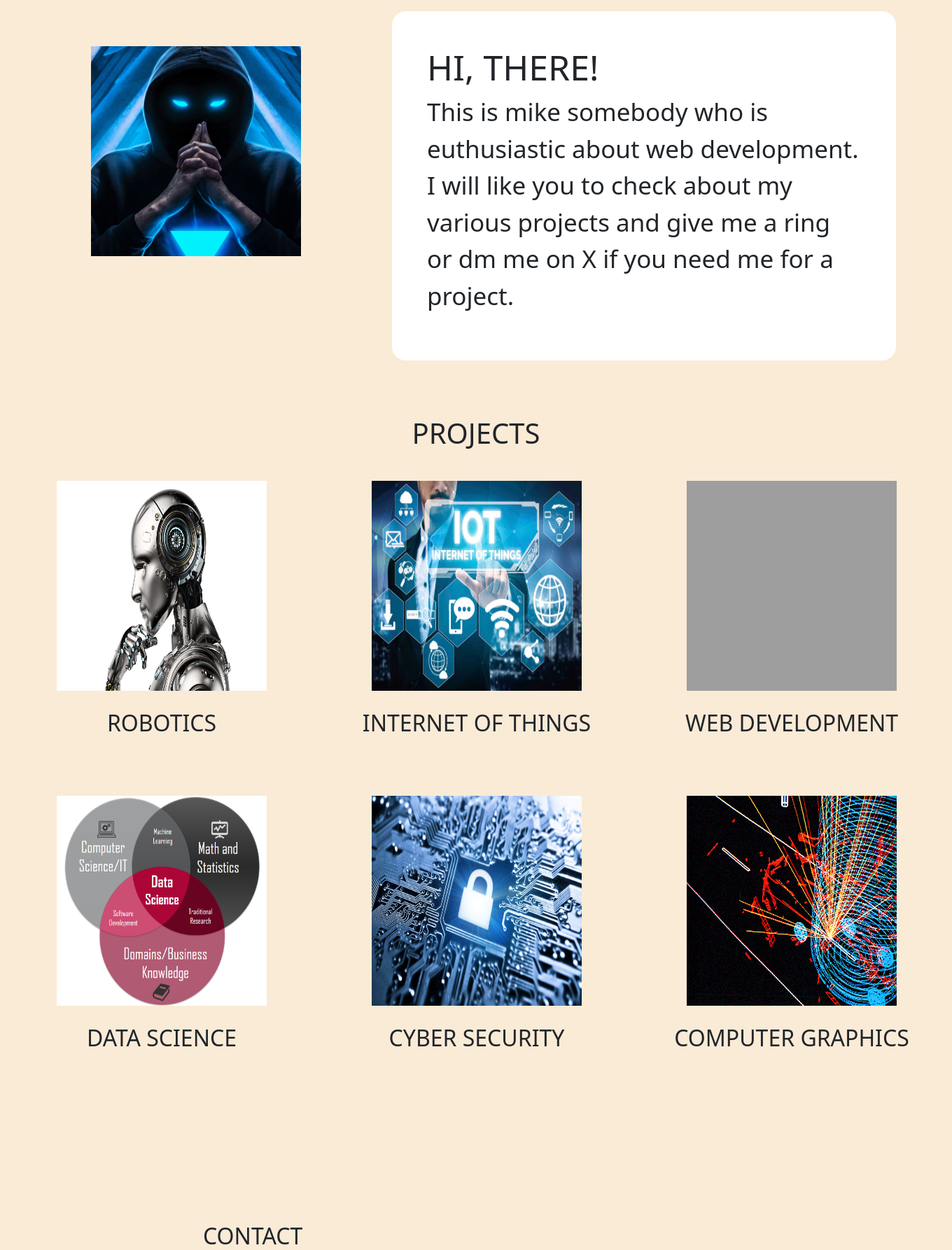
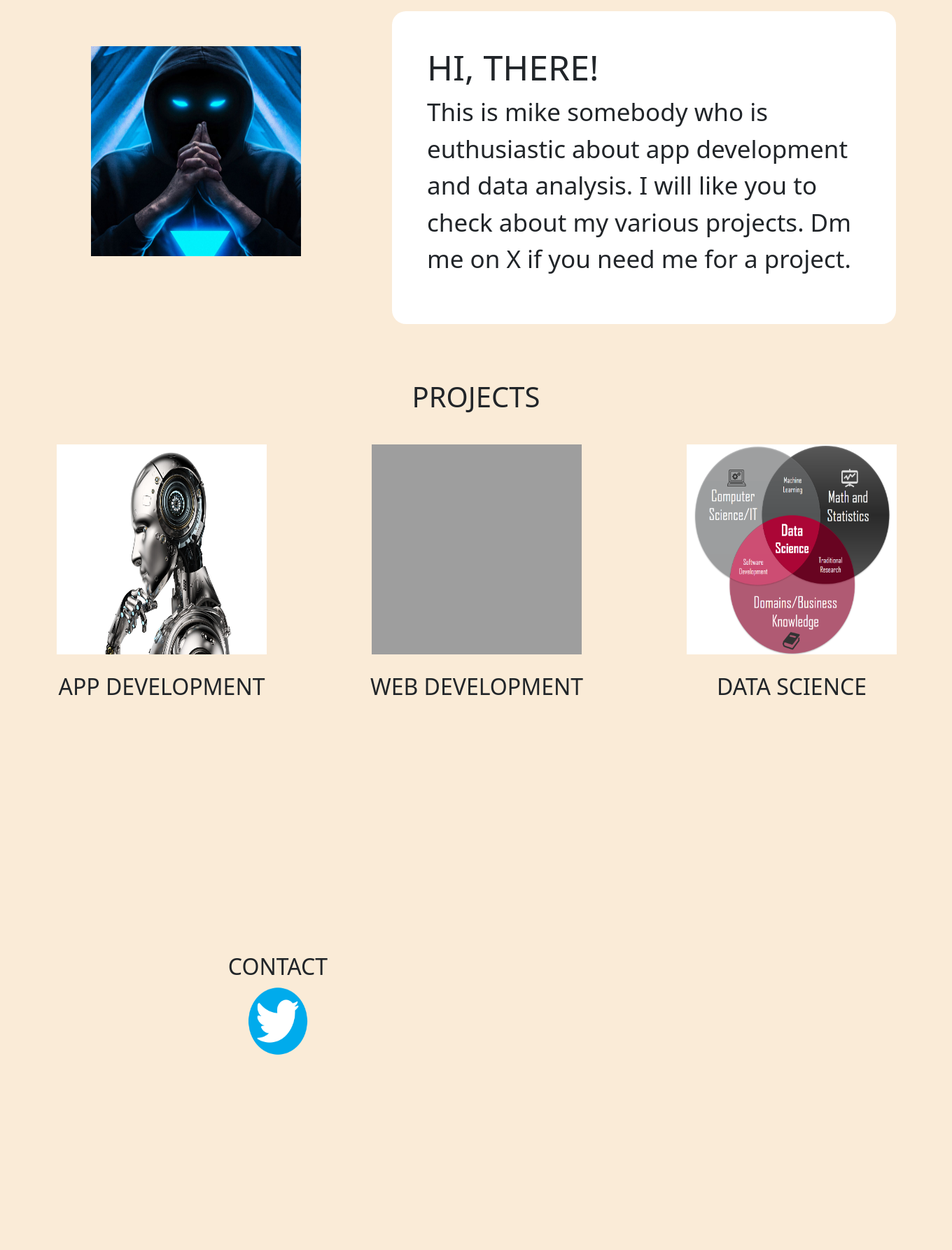
Before and after one commit to Kwasi48/flasklab, a Flask app: page / in a window 1360 px wide. Shown: the part 170-1956 px from the top of the page at 70% size. After the commit the page ends 1677 px from the top, so only its background shows below. Run offline with Flask 2, Linux system fonts and the light colour scheme; grey boxes are pictures that could not be loaded.

Commit message:
changes to websites

```diff
--- a/templates/index.html
+++ b/templates/index.html
@@ -103,8 +103,9 @@
      <div style="background-color: white; border-radius: 20px;">
         <h1 style="font-size: 50px;">HI, THERE!</h1>
         <p style="font-size: 35px; ">
-            This is mike somebody who is euthusiastic about web development. I will like you to check about my
-            various projects and give me a ring or dm me on X if you need me for a project.
+            This is mike somebody who is euthusiastic about app development and data analysis.
+            I will like you to check about my
+            various projects. Dm me on X if you need me for a project.
         </p>
      </div>
     </div>
@@ -113,12 +114,9 @@
     <div class="bg-container">
         <div class="box-1"><img src="{{ url_for('static', filename='robo.jpg') }}"  height="300px", width="300px" />
             <h2>
-                ROBOTICS
+                APP DEVELOPMENT
             </h2></div>
-        <div class="box-2"><img src="{{ url_for('static', filename='iot.jpg') }}"  height="300px", width="300px" />
-            <h2>
-                INTERNET OF THINGS
-            </h2></div>
+
         <div class="box-3"><img  src="{{ url_for('static', filename='webdev.jpg') }}"  height="300px", width="300px" />
         <h2>
             WEB DEVELOPMENT
@@ -127,15 +125,7 @@
             <h2>
                 DATA SCIENCE
             </h2></div>
-        <div class="box-5"><img src="{{ url_for('static', filename='cy.jpg') }}"  height="300px", width="300px" />
-            <h2>
-                CYBER SECURITY
-            </h2></div>
-        <div class="box-6"><img src="{{ url_for('static', filename='gra.png') }}"  height="300px", width="300px" />
-            <h2>
-                COMPUTER GRAPHICS
-            </h2></div>
-    </div>
+
  <footer>
 
     <div class="outro">
@@ -146,7 +136,7 @@
                 <tr>
                     <td>
                         <a href="https://twitter.com/abubonsrah47" style="text-decoration: no
-                        ;">X</a>
+                        ;"><img src="{{ url_for('static', filename='X.png') }}"  height="100px", width="150px" /></a>
                     </td>
                 </tr>
             </table>
```
Also changed, not shown: static/X.png (added).
